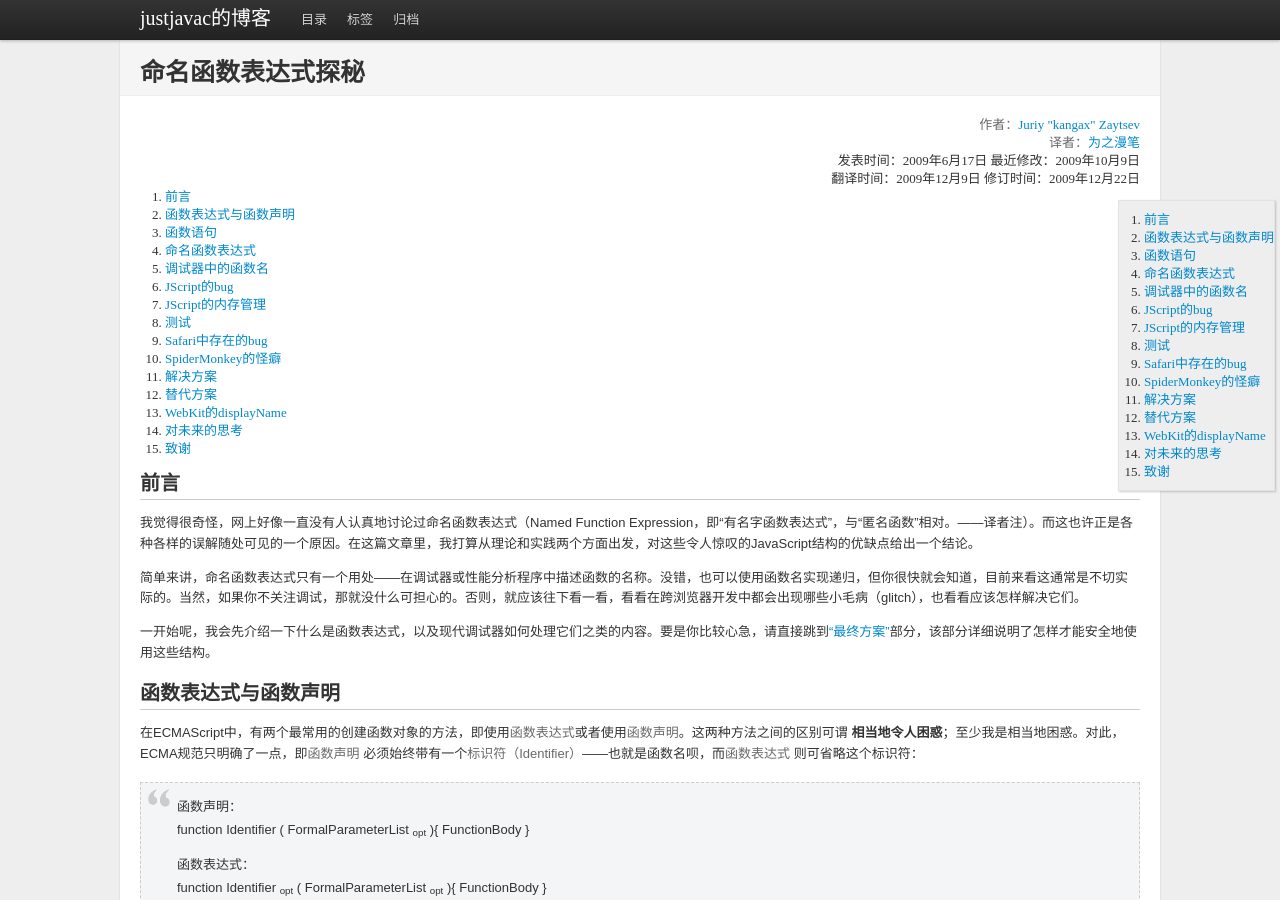
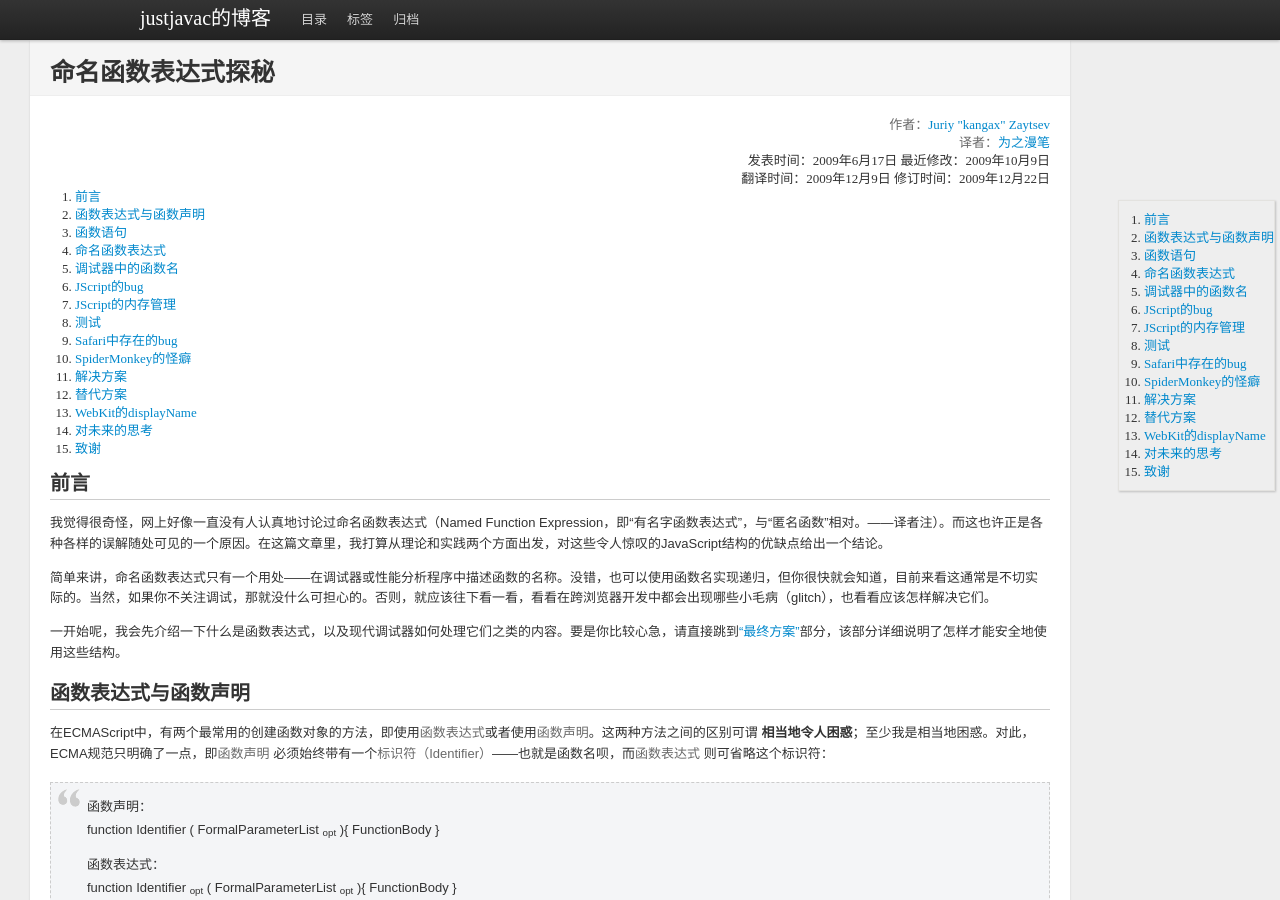
Before and after one commit to justjavac/justjavac.github.com, a Jekyll site: the page named-function-expressions-demystified.html, which Jekyll copies as it is, in a window 1280 px wide and 900 px high. Built offline with Jekyll 4.4.1, drawn with Linux system fonts in a browser that asks for light colours; Markdown is read by kramdown in place of the engine named in the settings.

Commit message:
调整左边距

```diff
--- a/named-function-expressions-demystified.html
+++ b/named-function-expressions-demystified.html
@@ -45,7 +45,7 @@
       </div>
     </div>
 
-    <div class="container">
+    <div class="container" style="margin-left: 50px;">
 
       <div class="content">
 
```
